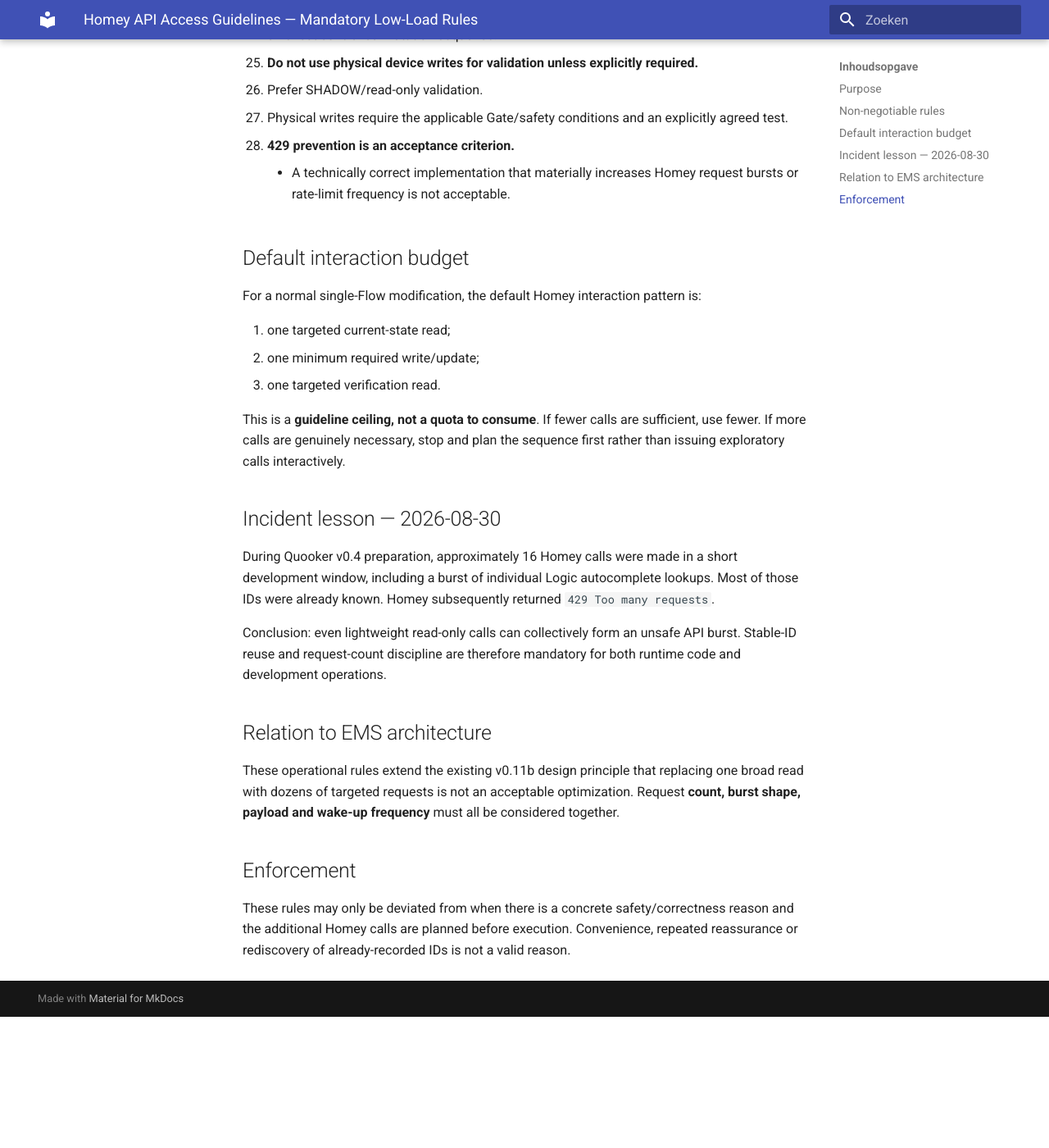
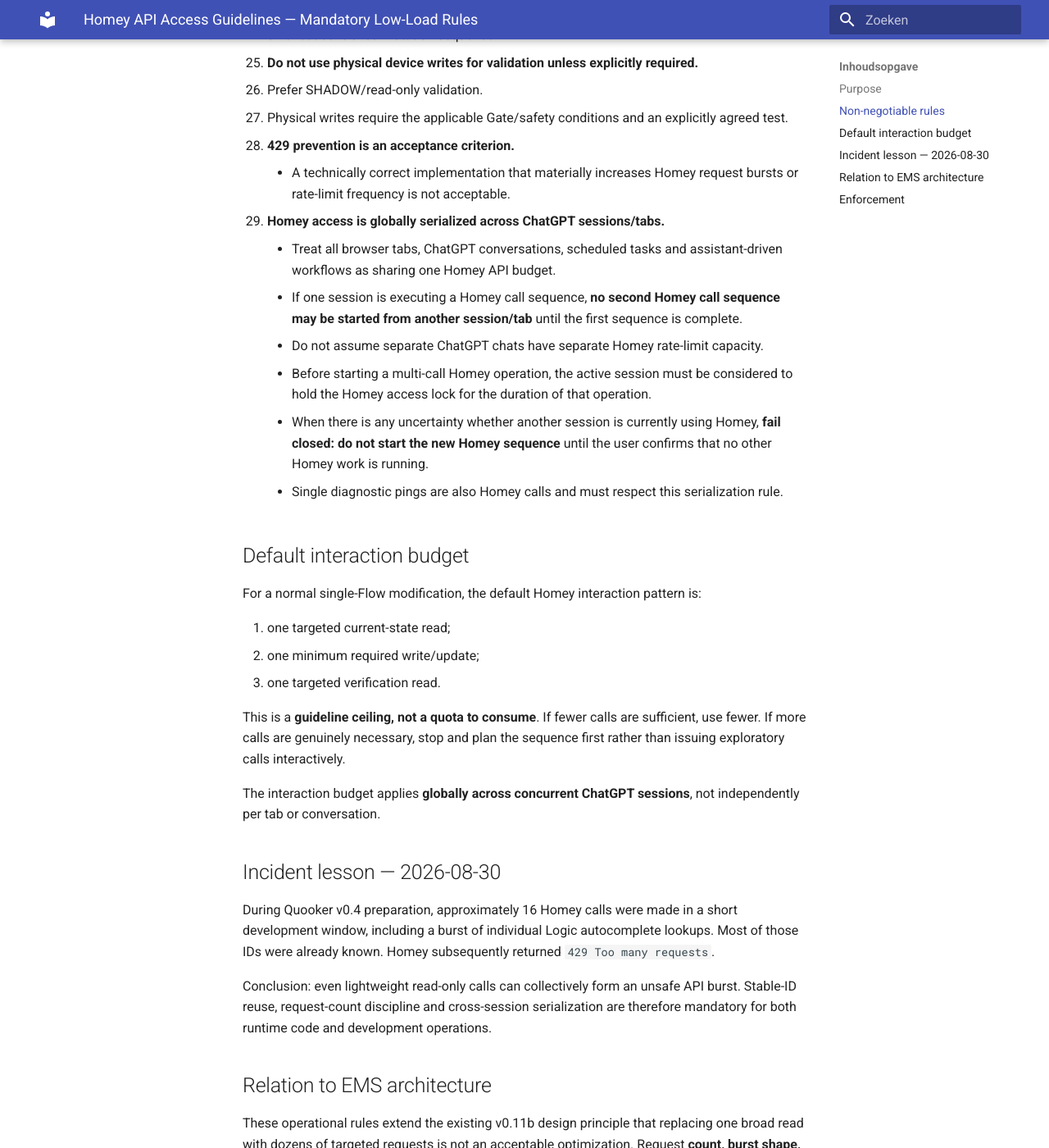
Before and after one commit to OnsKasteeltje/homey-energy-manual, an MkDocs documentation site: the page built from docs/architecture/homey-api-access-guidelines.md, in a window 1280 px wide and 1400 px high, scrolled down 1584 px. Shown: the whole window at 82% size. Built offline with MkDocs 1.6.1 and Material for MkDocs 9.7.7, drawn with Linux system fonts in a browser that asks for light colours; before the commit the page ends 2824 px from its top, so only the background shows below that; some of the changed text lies outside the part shown.

Commit message:
docs: serialize Homey calls across ChatGPT sessions

```diff
--- a/docs/architecture/homey-api-access-guidelines.md
+++ b/docs/architecture/homey-api-access-guidelines.md
@@ -51,6 +51,14 @@
 10. **429 prevention is an acceptance criterion.**
     - A technically correct implementation that materially increases Homey request bursts or rate-limit frequency is not acceptable.
 
+11. **Homey access is globally serialized across ChatGPT sessions/tabs.**
+    - Treat all browser tabs, ChatGPT conversations, scheduled tasks and assistant-driven workflows as sharing one Homey API budget.
+    - If one session is executing a Homey call sequence, **no second Homey call sequence may be started from another session/tab** until the first sequence is complete.
+    - Do not assume separate ChatGPT chats have separate Homey rate-limit capacity.
+    - Before starting a multi-call Homey operation, the active session must be considered to hold the Homey access lock for the duration of that operation.
+    - When there is any uncertainty whether another session is currently using Homey, **fail closed: do not start the new Homey sequence** until the user confirms that no other Homey work is running.
+    - Single diagnostic pings are also Homey calls and must respect this serialization rule.
+
 ## Default interaction budget
 
 For a normal single-Flow modification, the default Homey interaction pattern is:
@@ -61,16 +69,18 @@
 
 This is a **guideline ceiling, not a quota to consume**. If fewer calls are sufficient, use fewer. If more calls are genuinely necessary, stop and plan the sequence first rather than issuing exploratory calls interactively.
 
+The interaction budget applies **globally across concurrent ChatGPT sessions**, not independently per tab or conversation.
+
 ## Incident lesson — 2026-08-30
 
 During Quooker v0.4 preparation, approximately 16 Homey calls were made in a short development window, including a burst of individual Logic autocomplete lookups. Most of those IDs were already known. Homey subsequently returned `429 Too many requests`.
 
-Conclusion: even lightweight read-only calls can collectively form an unsafe API burst. Stable-ID reuse and request-count discipline are therefore mandatory for both runtime code and development operations.
+Conclusion: even lightweight read-only calls can collectively form an unsafe API burst. Stable-ID reuse, request-count discipline and cross-session serialization are therefore mandatory for both runtime code and development operations.
 
 ## Relation to EMS architecture
 
-These operational rules extend the existing v0.11b design principle that replacing one broad read with dozens of targeted requests is not an acceptable optimization. Request **count, burst shape, payload and wake-up frequency** must all be considered together.
+These operational rules extend the existing v0.11b design principle that replacing one broad read with dozens of targeted requests is not an acceptable optimization. Request **count, burst shape, payload, wake-up frequency and concurrency across sessions** must all be considered together.
 
 ## Enforcement
 
-These rules may only be deviated from when there is a concrete safety/correctness reason and the additional Homey calls are planned before execution. Convenience, repeated reassurance or rediscovery of already-recorded IDs is not a valid reason.
+These rules may only be deviated from when there is a concrete safety/correctness reason and the additional Homey calls are planned before execution. Convenience, repeated reassurance, parallel work from another browser tab or rediscovery of already-recorded IDs is not a valid reason.
```
